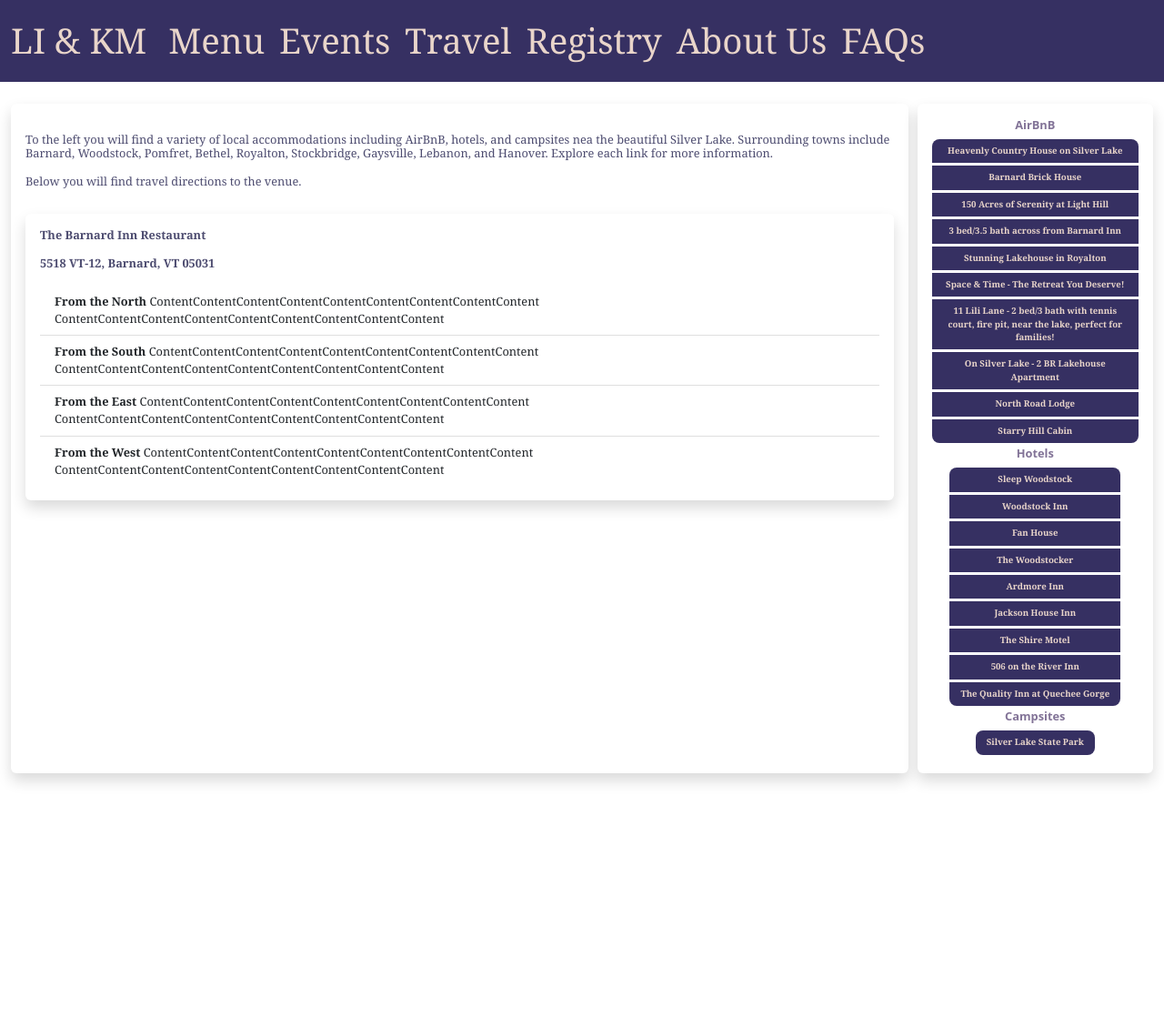
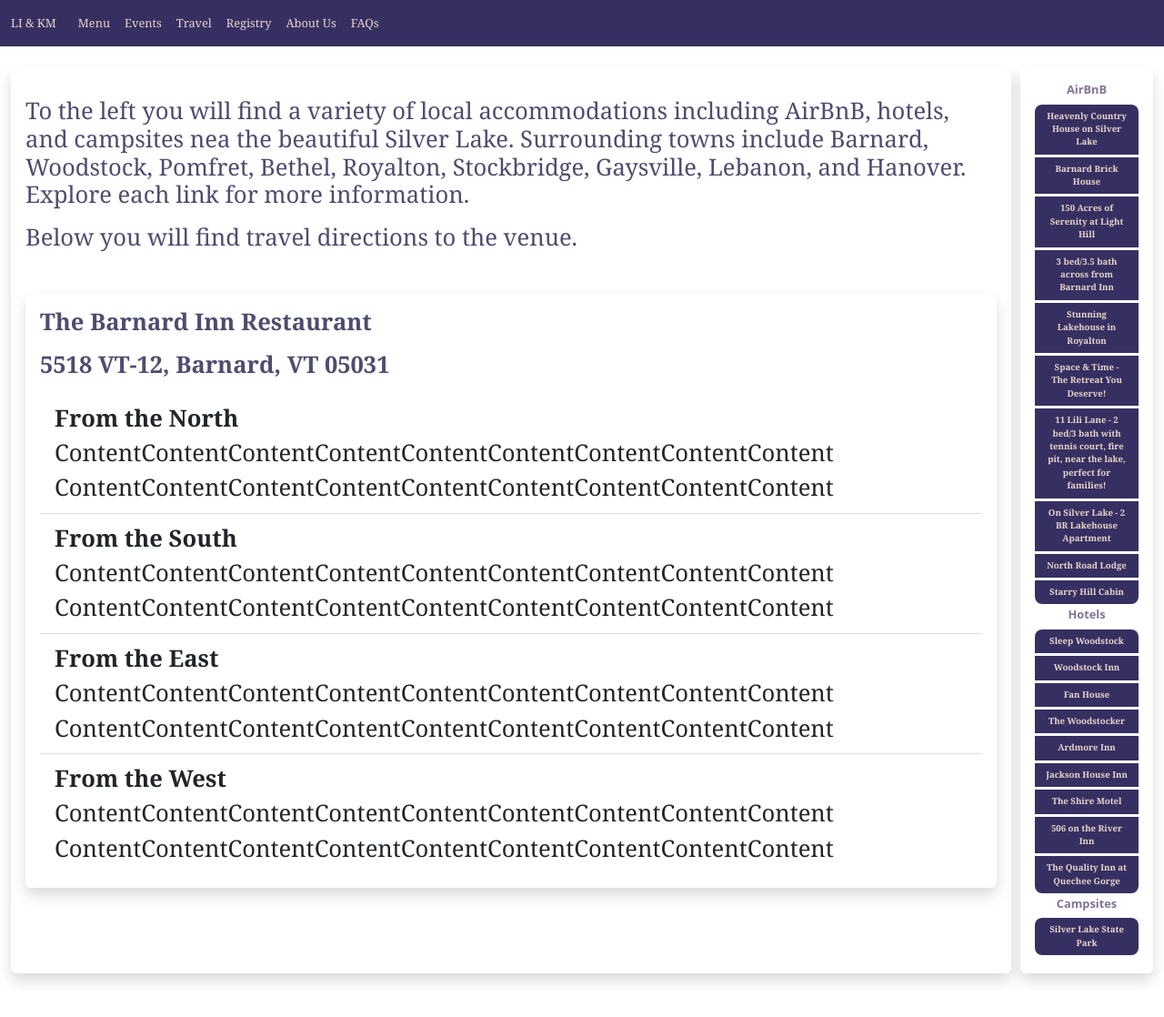
Before and after one commit to ksmontville/wedding_rsvp, a Django app: page /travel/ in a window 1280 px wide. Shown: the whole page at 91% size. Before the commit the page ends 861 px from the top, so only its background shows below. Run offline with Django 4.2, Linux system fonts and the light colour scheme; some libraries are stand-ins or nearby versions.

Commit message:
Travel page formatting.

```diff
--- a/rsvp/templates/rsvp/base.html
+++ b/rsvp/templates/rsvp/base.html
@@ -8,24 +8,24 @@
   <style>
       .navbar-brand {
         font-family: Georgia;
-        font-size: 2vw !important;
+        font-size: 3vw !important;
         font-weight: lighter;
         color: #E9D5CA !important;
       }
 
       .nav-link {
         font-family: Georgia;
-        font-size: 1vw !important;
+        font-size: 2vw !important;
         color: #E9D5CA !important;
       }
 
      @media (min-width: 600px) {
         .navbar-brand {
-            font-size: 3vw !important;
+            font-size: 1vw !important;
         }
 
         .nav-link {
-            font-size: 3vw !important;
+            font-size: 1vw !important;
         }
      }
 
--- a/rsvp/templates/rsvp/travel_accommodations.html
+++ b/rsvp/templates/rsvp/travel_accommodations.html
@@ -102,6 +102,19 @@
 
             .flex-child-top-right {
                 flex-basis: 50%;
+            }
+
+            #accomDiv {
+            font-size: 2vw;
+            }
+
+            #travelDiv {
+            font-size: 2vw;
+            color: red;
+            }
+
+            h4 {
+            font-size: 2vw;
             }
         }
 
```
